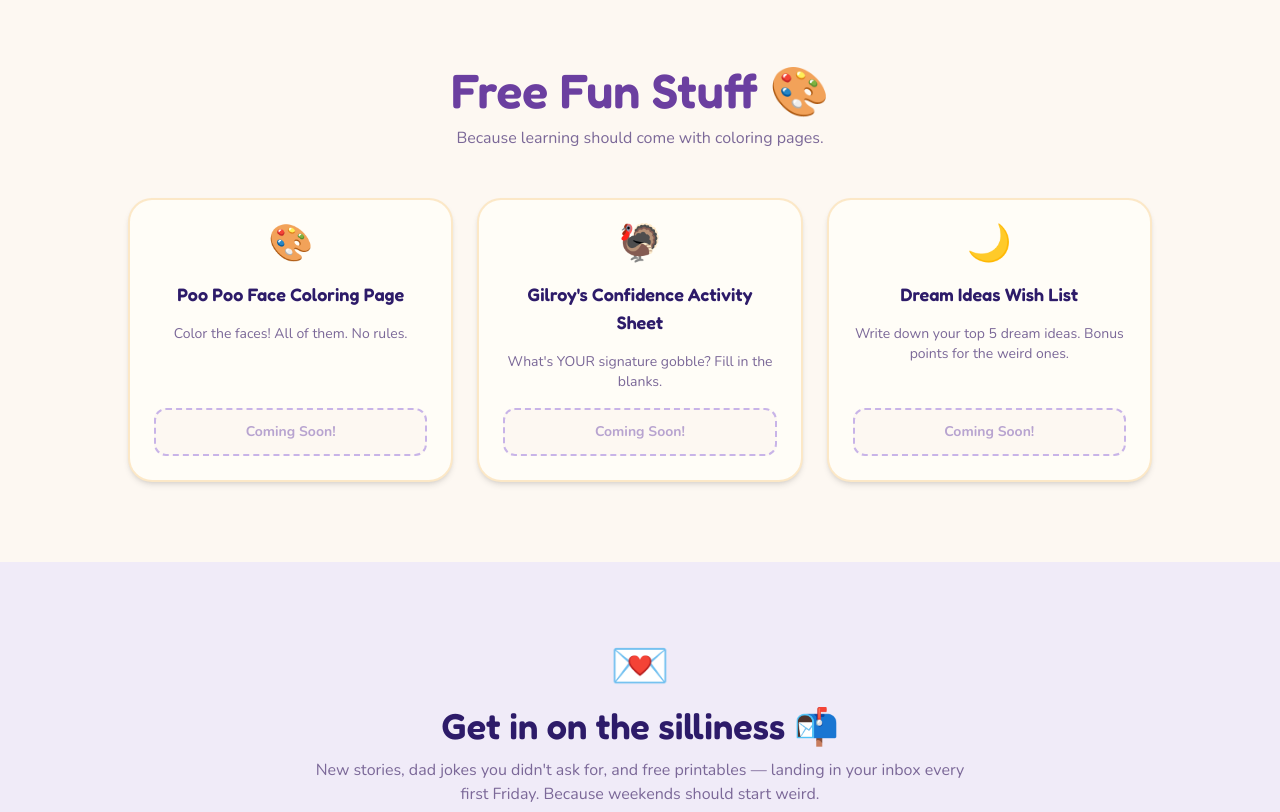
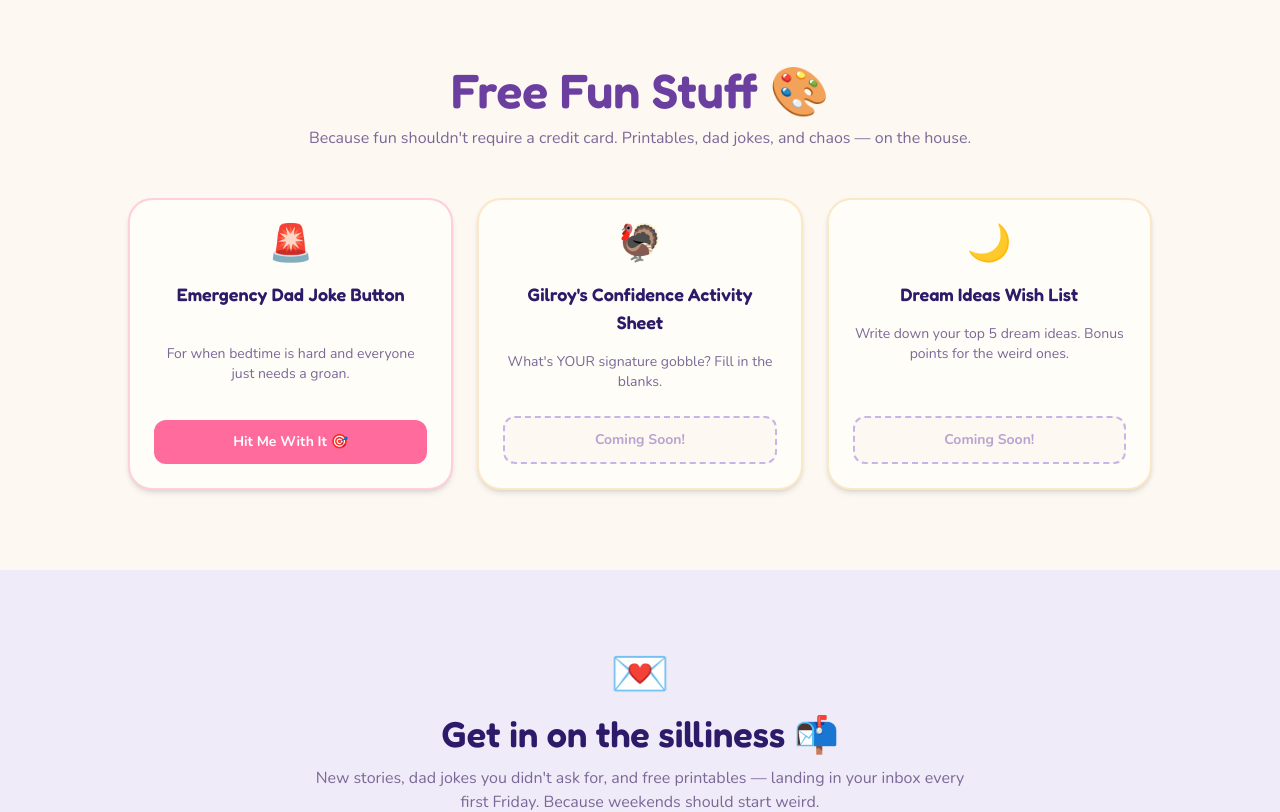
Before and after one commit to zpphillips-star/familyfables, a Next.js app: page / in a window 1280 px wide. Shown: the part 2280-3092 px from the top of the page. Built offline with nearby package versions, Linux system fonts and the light colour scheme.

Commit message:
✨ Emergency Dad Joke Button + punch up Free Fun Stuff & Shop CTA copy

```diff
--- a/app/page.tsx
+++ b/app/page.tsx
@@ -436,6 +436,73 @@ function InteractiveBookCard({ book }: { book: typeof books[0] }) {
   );
 }
 
+// ── Emergency Dad Joke Button ──────────────────────────────────────────────
+const DAD_JOKES = [
+  { setup: "Why did the book go to the doctor?",           punchline: "It had too many problems." },
+  { setup: "Why can't the narwhal ever be trusted?",       punchline: "Because it always gives you the cold shoulder. (It's a horn. Get it?)" },
+  { setup: "What do you call a sleeping dinosaur?",        punchline: "A dino-snore. You're welcome." },
+  { setup: "Why did the turkey join the band?",            punchline: "He already had the drumsticks." },
+  { setup: "Why don't scientists trust atoms?",            punchline: "Because they make up everything. Just like my kids' bedtime excuses." },
+  { setup: "What do you call a bear with no teeth?",       punchline: "A gummy bear. (Kids lose their minds over this one.)" },
+  { setup: "What do books wear to the beach?",             punchline: "A cover-up." },
+  { setup: "What do you call a fish without eyes?",        punchline: "A fsh. Read it aloud. There you go." },
+  { setup: "Why did the kid bring a ladder to school?",    punchline: "Because they wanted to go to high school." },
+  { setup: "What happens when a frog parks illegally?",    punchline: "It gets toad away." },
+  { setup: "Why do cows wear bells?",                      punchline: "Because their horns don't work." },
+  { setup: "What do you call a pony with a cough?",        punchline: "A little hoarse. (Also me at every parent pickup.)" },
+];
+
+function DadJokeCard() {
+  const [jokeIndex, setJokeIndex] = useState<number | null>(null);
+  const [fading, setFading]       = useState(false);
+
+  const nextJoke = () => {
+    if (fading) return;
+    setFading(true);
+    setTimeout(() => {
+      setJokeIndex(prev => {
+        let next = Math.floor(Math.random() * DAD_JOKES.length);
+        if (next === prev) next = (next + 1) % DAD_JOKES.length;
+        return next;
+      });
+      setFading(false);
+    }, 180);
+  };
+
+  const joke = jokeIndex !== null ? DAD_JOKES[jokeIndex] : null;
+
+  return (
+    <div className="rounded-3xl p-6 flex flex-col gap-4 shadow-md select-none"
+      style={{ backgroundColor: '#FFFDF7', border: '2px solid #FF6B9D50' }}>
+      <div className="text-4xl text-center">🚨</div>
+      <h3 className="text-lg font-bold text-center"
+        style={{ fontFamily: 'var(--font-fredoka), cursive', color: '#2D1B69' }}>
+        Emergency Dad Joke Button
+      </h3>
+
+      <div className="flex-1 min-h-[80px] flex flex-col items-center justify-center text-center"
+        style={{ opacity: fading ? 0 : 1, transition: 'opacity 0.18s ease' }}>
+        {joke ? (
+          <>
+            <p className="text-sm font-semibold mb-2" style={{ color: '#2D1B69' }}>{joke.setup}</p>
+            <p className="text-sm italic" style={{ color: '#FF6B9D' }}>{joke.punchline}</p>
+          </>
+        ) : (
+          <p className="text-sm" style={{ color: '#7B6898' }}>
+            For when bedtime is hard and everyone just needs a groan.
+          </p>
+        )}
+      </div>
+
+      <button onClick={nextJoke}
+        className="btn-shine mt-auto w-full py-3 rounded-xl font-bold text-sm transition-all hover:scale-105"
+        style={{ backgroundColor: '#FF6B9D', color: 'white' }}>
+        {joke ? 'Another One! 😂' : 'Hit Me With It 🎯'}
+      </button>
+    </div>
+  );
+}
+
 // ── Mood Filter ────────────────────────────────────────────────────────────
 const MOODS = [
   { id: 'all',        label: 'All Books 📚', color: '#2D1B69' },
@@ -649,25 +716,12 @@ export default function HomePage() {
                 Free Fun Stuff 🎨
               </h2>
               <p className="text-base" style={{ color: '#7B6898' }}>
-                Because learning should come with coloring pages.
+                Because fun shouldn&apos;t require a credit card. Printables, dad jokes, and chaos — on the house.
               </p>
             </div>
             <div className="grid grid-cols-1 sm:grid-cols-2 lg:grid-cols-3 gap-6">
-              {/* Card 1 */}
-              <div className="rounded-3xl p-6 flex flex-col gap-4 shadow-md" style={{ backgroundColor: '#FFFDF7', border: '2px solid #F4A83940' }}>
-                <div className="text-4xl text-center">🎨</div>
-                <h3 className="text-lg font-bold text-center" style={{ fontFamily: 'var(--font-fredoka), cursive', color: '#2D1B69' }}>
-                  Poo Poo Face Coloring Page
-                </h3>
-                <p className="text-sm text-center" style={{ color: '#7B6898' }}>
-                  Color the faces! All of them. No rules.
-                </p>
-                <button disabled
-                  className="mt-auto w-full py-3 rounded-xl font-bold text-sm cursor-not-allowed"
-                  style={{ backgroundColor: '#FDF8F2', color: '#B8A4D0', border: '2px dashed #C8B4E8' }}>
-                  Coming Soon!
-                </button>
-              </div>
+              {/* Card 1 — Dad Joke Generator */}
+              <DadJokeCard />
               {/* Card 2 */}
               <div className="rounded-3xl p-6 flex flex-col gap-4 shadow-md" style={{ backgroundColor: '#FFFDF7', border: '2px solid #F4A83940' }}>
                 <div className="text-4xl text-center">🦃</div>
@@ -798,8 +852,7 @@ export default function HomePage() {
               Ready to Start Reading?
             </h2>
             <p className="text-lg mb-8" style={{ color: '#C4B0EE' }}>
-              All Family Fables books are available on Amazon.
-              Perfect for birthdays, holidays, or just because.
+              All 11 books on Amazon — Prime shipping, no assembly required, and approximately zero splinters. Great for birthdays, holidays, or just because Tuesday deserves a story.
             </p>
             <a href={AMAZON_STORE_URL} target="_blank" rel="noopener noreferrer"
               className="btn-shine inline-block px-10 py-4 rounded-2xl font-bold text-lg shadow-2xl transition-all hover:-translate-y-1"
```
